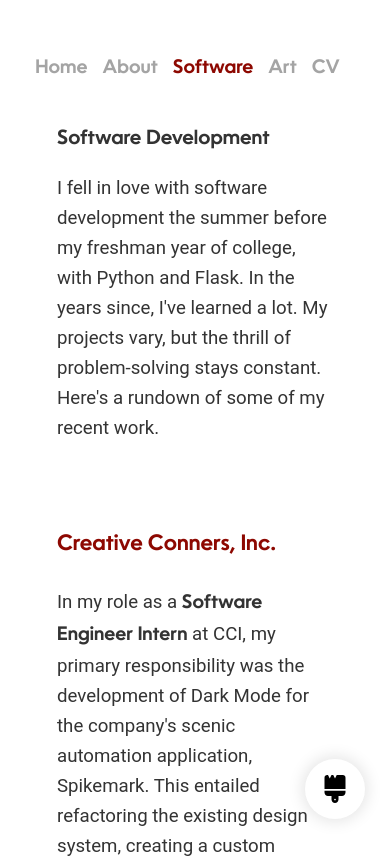
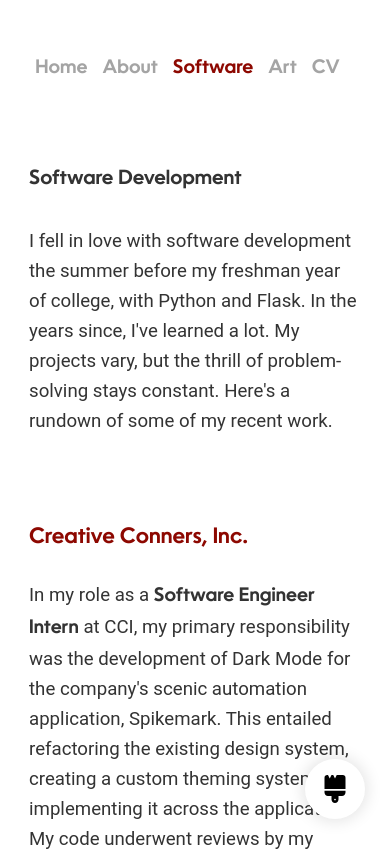
Before and after one commit to zachicecreamcohn/portfolio, a Next.js app: page /dev in a window 390 px wide. Shown: the top 858 px of the page. Built offline with nearby package versions, Linux system fonts and the light colour scheme.

Commit message:
more mobile sizing things

```diff
--- /dev/null
+++ b/src/app/art/Art.module.css
@@ -0,0 +1,27 @@
+.container {
+    padding-top: 5rem;
+}
+
+
+.works {
+    display: flex;
+    flex-direction: row;
+    flex-wrap: wrap;
+    width: fit-content;
+    justify-content: center;
+}
+
+@media (max-width: 768px) {
+    .container {
+        padding: 0;
+        display: flex;
+        flex-direction: column;
+        align-items: center;
+
+    }
+    .works {
+        justify-content: center;
+        flex-direction: column;
+        align-items: center;
+    }
+}
--- a/src/app/art/Work.module.css
+++ /dev/null
@@ -1,12 +0,0 @@
-.container {
-    padding-top: 5rem;
-}
-
-
-.works {
-    display: flex;
-    flex-direction: row;
-    flex-wrap: wrap;
-    width: fit-content;
-    justify-content: center;
-}
--- a/src/app/art/page.tsx
+++ b/src/app/art/page.tsx
@@ -1,5 +1,5 @@
 import React from "react";
-import styles from "./Work.module.css";
+import styles from "./Art.module.css";
 import WorkPreview from "@/components/WorkPreview/WorkPreview";
 import {root} from "postcss";
 import Navbar from "@/components/NavBar/NavBar";
--- a/src/app/dev/Dev.module.css
+++ b/src/app/dev/Dev.module.css
@@ -4,7 +4,7 @@
 
 .container h1 {
     font-size: calc(1.375rem + 1.5vw);
-    margin: 0;
+    margin-top: 4rem;
 }
 
 .container .right {
--- a/src/app/globals.css
+++ b/src/app/globals.css
@@ -58,3 +58,9 @@
 *:not(p) {
     font-family: Oceanwide, sans-serif;
 }
+
+@media (max-width: 768px) {
+    body {
+        padding: 3em 1em 20px;
+    }
+}
--- a/src/app/page.tsx
+++ b/src/app/page.tsx
@@ -27,10 +27,11 @@
                                 emerging technologies interface with the arts.</p>
 
                             <div className={styles.buttonContainer}>
-                                <Link href={"/contact"}>
+                                <Link href={"/contact"} className={styles.contactButton}>
                                     <Button style="primary" onClick={() => {
                                     }}>Contact Me</Button>
                                 </Link>
+                                <div>
                                 <Link href={"/dev"}>
                                     <Button style="secondary" onClick={() => {
                                     }}>
@@ -44,6 +45,7 @@
                                         <Brush size={24} strokeWidth={1.5} color={"#000000"}/>
                                     </Button>
                                 </Link>
+                                </div>
                             </div>
                         </div>
                     </div>
--- a/src/components/Layout/TopContainer/TopContainer.module.css
+++ b/src/components/Layout/TopContainer/TopContainer.module.css
@@ -1,5 +1,5 @@
 .container {
-    min-height: calc(90vh - 5em);
+    min-height: calc(85vh - 5em);
     margin-top: 1rem;
     align-items: center;
     display: flex;
--- a/src/components/WorkPreview/WorkPreview.module.css
+++ b/src/components/WorkPreview/WorkPreview.module.css
@@ -47,3 +47,32 @@
     font-size: 15pt;
     width: 600px;
 }
+
+
+/*On mobile */
+@media (max-width: 768px) {
+    .container {
+        width: 100%;
+        margin: 0;
+        padding: 0;
+        max-width: none;
+    }
+
+    .container .imageContainer {
+        width: 350px;
+        height: 219px;
+        margin: 0;
+    }
+
+    .container .titleContainer a {
+        font-size: 16pt;
+        max-width: 350px;
+        text-wrap: normal;
+
+    }
+
+    .container p {
+        width: 350px;
+        font-size: 14pt;
+    }
+}
```
Also changed, not shown: src/app/Home.module.css (+33 -1 lines).
